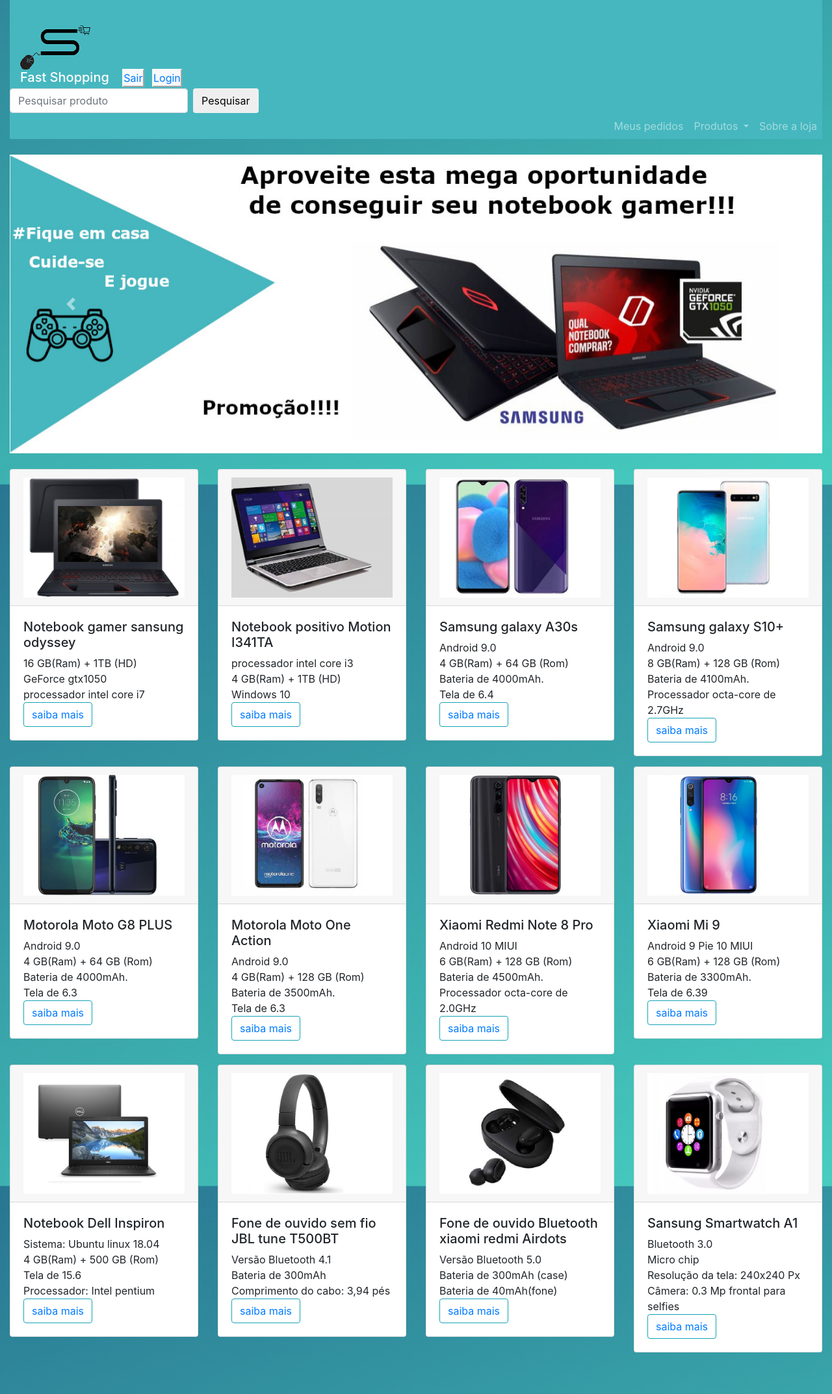
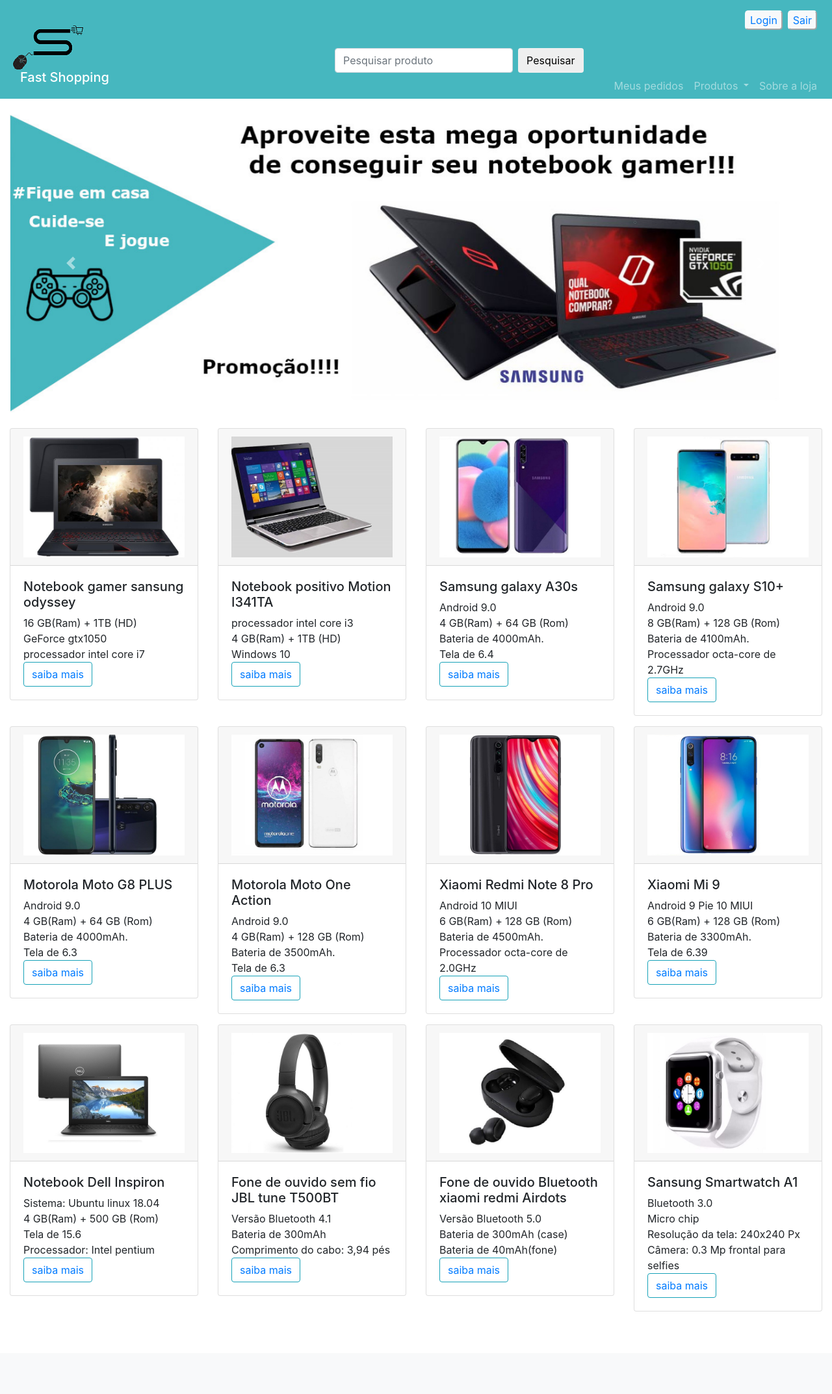
Before and after one commit to SamuelSsc/Fast-shopping_codgniter, a CodeIgniter app: page /fastnovo/ in a window 1280 px wide. Shown: the whole page at 65% size. After the commit the page ends 2019 px from the top, so only its background shows below. Run offline with CodeIgniter, Linux system fonts and the light colour scheme.

Commit message:
arrumando a posição dos btn

```diff
--- a/application/views/includes/header.php
+++ b/application/views/includes/header.php
@@ -7,7 +7,7 @@
     <meta name="author" content="">
     <title>Fast Shopping</title>
 
-	<link rel="stylesheet" type="text/css" href="<?= base_url("assets/css/estilo_login.css")?>">
+	<link rel="stylesheet" type="text/css" href="<?= base_url("assets/css/home.css")?>">
 
 	<link rel="stylesheet" href="<?= base_url("assets/Bootstrap/4.1.3/css/bootstrap.min.css")?>">
 
--- a/application/views/includes/menu.php
+++ b/application/views/includes/menu.php
@@ -1,12 +1,10 @@
-<div class="container-fluid">
-	<nav class="navbar-expand-lg navbar-dark" style="background-color: #46b7bf">
+<link rel="stylesheet" type="text/css" href="<?= base_url("assets/css/home.css")?>">
 
+<div class="container-fluid" style="background-color: #46b7bf">
 	<a class="navbar-brand" href="#">
 		<img src="<?= base_url("assets/img/S.png")?>" alt="logo" class="img-fluid">
 		<h5 class="nomo_loja ml-3 mb-0">Fast Shopping</h5>
 	</a>
-
-
 
 	<!--botao de Sair -->
 	<button type="button" class="btnLog btn-light mt-3 mr-2">
@@ -30,14 +28,20 @@
 			</a>
 	</button>
 
+	<nav class="navbar-expand-lg navbar-dark" style="background-color: #46b7bf">
+
+		<form class="form-inline">
+			<input class="form-control mr-sm-2" type="search" placeholder="Pesquisar produto" aria-label="Pesquisar">
+			<button class="btn btn-btn-light my-2 my-sm-0" type="submit">Pesquisar</button>
+		</form>
+
+
+
+
 		<!-- mensagem com o email-->
 		<div class="Msgemail">
 		</div>
 
-		<form class="form-inline ">
-			<input class="form-control mr-sm-2" type="search" placeholder="Pesquisar produto" aria-label="Pesquisar">
-			<button class="btn btn-btn-light my-2 my-sm-0" type="submit">Pesquisar</button>
-		</form>
 
 		<!--botao de pesquisar
 	<nav class="navbar navbar-dark" style="background-color: #46b7bf">
--- a/assets/css/home.css
+++ b/assets/css/home.css
@@ -1,6 +1,11 @@
-
+#body{
+	background-color: #46b7bf;
+}
+.nomo_loja{
+	color: white;
+}
 .btnLog{
-	float:right;
+	float: right;
 	border-radius: 5px ;
 
 }
```
Lines whose indentation alone changed are shown as unchanged.
